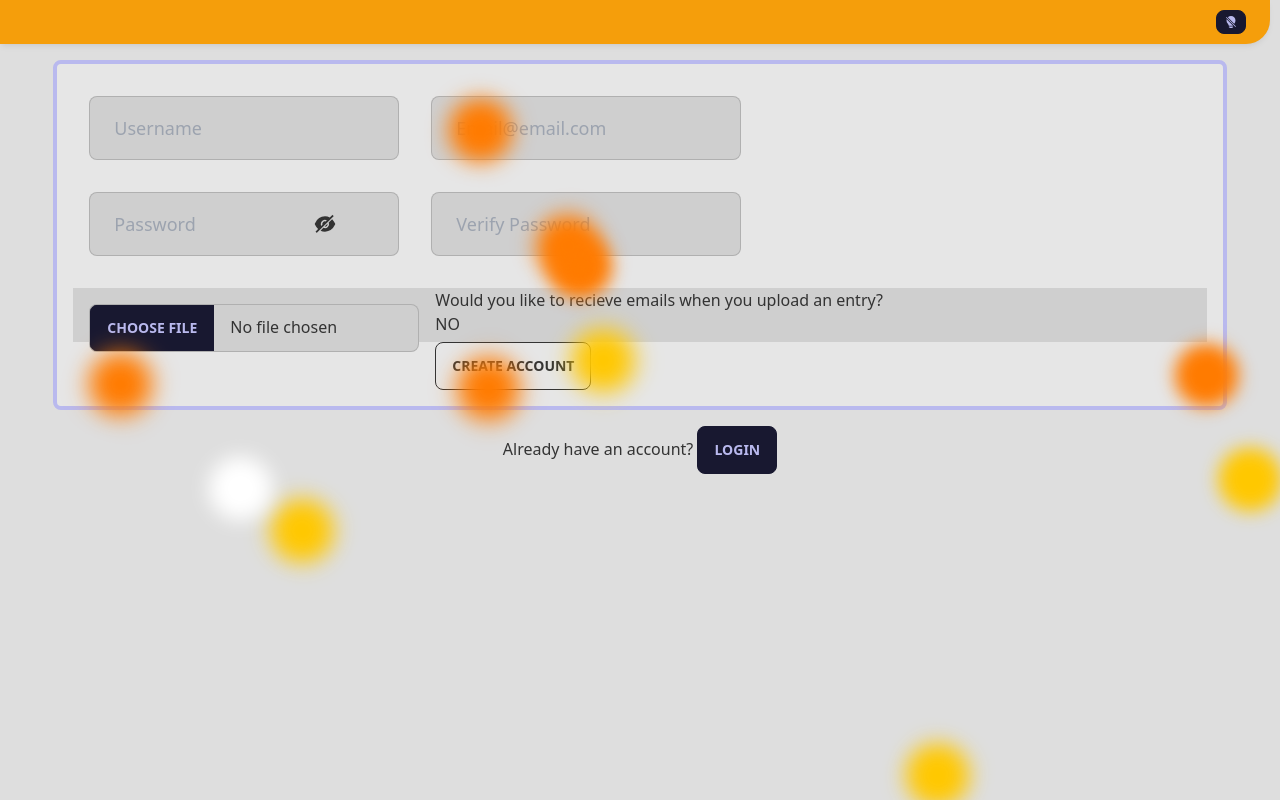
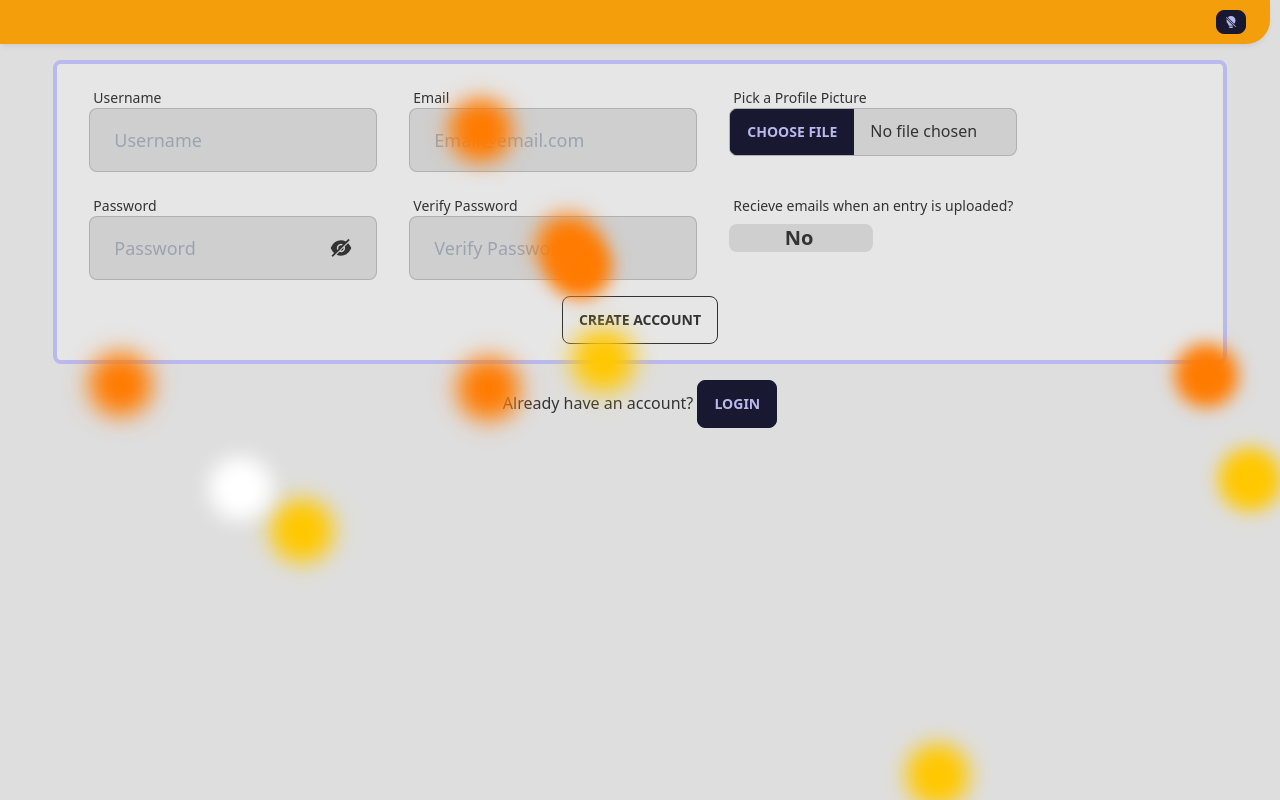
Before and after one commit to jpstorrie/KeepSight, a React (Create React App) app in the folder client/: page /users/new in a window 1280 px wide. Built offline with nearby package versions, Linux system fonts and the light colour scheme; no server answers.

Commit message:
feat: finish user create

```diff
--- a/client/src/components/Children.js
+++ b/client/src/components/Children.js
@@ -42,7 +42,7 @@ export default function Children({ user }) {
     if(children.length===0 && !formVis){
         return (<div className="flex-wrap justify-center pt-20">
             <h1 className="font-bold text-3xl p-6">Welcome {user.username}!</h1>
-            <h1 className="">IT LOOKS LIKE YOU DON'T HAVE ANY CHILDREN OR PETS ASSOCIATED WITH YOUR ACCOUNT</h1>
+            <h1 className="">IT LOOKS LIKE YOU DON'T HAVE ANY PEOPLE ASSOCIATED WITH YOUR ACCOUNT</h1>
             <button className="link" onClick={()=>toggleFormVis(!formVis)}>ADD THEM HERE</button>
             </div>
         )
--- a/client/src/components/NewUser.js
+++ b/client/src/components/NewUser.js
@@ -7,8 +7,8 @@ export default function NewUser({ updateUser }) {
   const navigate = useNavigate()
 
   const [isVis, setIsVis] = useState(false);
-  const [password, setPassword] = useState(null);
-  const [verification, setVer] = useState(null);
+  const [password, setPassword] = useState("");
+  const [verification, setVer] = useState("");
   const [email, setEmail] = useState("");
   const [username, setUsername] = useState("");
   const [pfp, setPfp] = useState();
@@ -16,11 +16,12 @@ export default function NewUser({ updateUser }) {
   const [loginForm, setLoginForm] = useState({ username: username, password: password })
   const [validCardVis, setValidCardVis] = useState(false);
 
-
+console.log(pfp)
 
   useEffect(() => {
     setLoginForm({ username: username, password: password })
   }, [username, password])
+
 
   function handleNewUser(e) {
     e.preventDefault();
@@ -66,28 +67,60 @@ export default function NewUser({ updateUser }) {
         <form
           onSubmit={(e) => { handleNewUser(e) }}
           autoComplete="on">
+
+          <div className="flex relative">
+            <div className="form-control w-full max-w-xs">
+              <label className="label pb-0 ml-4">
+                <h1 className="label-text">Username</h1>
+              </label>
               <input
-            className="input input-lg input-bordered bg-base-300 m-4"
+                className="input input-lg input-bordered bg-base-300 mx-4 mb-4"
                 required
                 onChange={(e) => setUsername(e.target.value)}
                 type="text"
                 placeholder="Username"
-            autoComplete="username" />
+                autoComplete="username"
+                title="Please add a UserName" />
+            </div>
+
+            <div className="form-control w-full max-w-xs">
+              <label className="label pb-0 ml-4">
+                <h1 className="label-text">Email</h1>
+              </label>
               <input
-            className="input input-lg input-bordered bg-base-300 m-4"
+                className="input input-lg input-bordered bg-base-300 mx-4 mb-4"
                 name="email"
                 required
                 onChange={(e) => setEmail(e.target.value)}
                 type="email"
                 placeholder="Email@email.com"
                 autoComplete="username" />
-          <div
-            className="mb-4 flex relative"
+            </div>
+
+            <div className="form-control w-full max-w-xs">
+              <label className="label pb-0 ml-4">
+                <h1 className="label-text">Pick a Profile Picture</h1>
+              </label>
+              <input
+                type="file"
+                className="file-input file-input-bordered w-xs bg-base-300 float-left mx-4 mb-4"
+                onChange={(e) => setPfp(e.target.files[0])}
+                accept="image/*"
+                required
+              />
+            </div>
+          </div>
+
+
+          <div className="flex relative">
+            <div className="form-control w-full max-w-xs">
+              <label className="label pb-0 ml-4">
+                <h1 className="label-text">Password</h1>
+              </label>
+              <input
                 onFocus={() => setValidCardVis(true)}
                 onBlur={() => setValidCardVis(false)}
-          >
-            <input
-              className="input input-lg input-bordered bg-base-300 m-4"
+                className="input input-lg input-bordered bg-base-300 mx-4 mb-4"
                 type={isVis ? "text" : "password"}
                 required
                 placeholder="Password"
@@ -96,38 +129,53 @@ export default function NewUser({ updateUser }) {
                 pattern="(?=.*\d)(?=.*[a-z])(?=.*[A-Z]).{8,}"
                 title="Must contain at least one number and one uppercase and lowercase letter, and at least 8 or more characters"
               />
+            </div>
+
+            <div className="form-control w-full max-w-xs">
+              <label className="label pb-0 ml-4">
+                <h1 className="label-text">Verify Password</h1>
+              </label>
               <input
-              className="input input-lg input-bordered bg-base-300 m-4"
+                onFocus={() => setValidCardVis(true)}
+                onBlur={() => setValidCardVis(false)}
+                className="input input-lg input-bordered bg-base-300 mx-4 mb-4"
                 type={isVis ? "text" : "password"}
                 required
                 placeholder="Verify Password"
-              onChange={(e)=>setVer(e.target.value)}
+                onChange={(e) => setVer(e.target.value)}
                 autoComplete="current-password"
+                pattern={password}
+                title="Passwords must match"
               />
-            <button type="button" className="text-2xl absolute left-60 my-9" onClick={() => setIsVis(!isVis)}>
+            </div>
+
+            <button type="button" className="text-2xl absolute left-64 my-12" onClick={() => setIsVis(!isVis)}>
               {isVis ? <AiFillEye /> : <AiFillEyeInvisible />}
             </button>
-          </div>
-          <input
-            type="file"
-            className="file-input file-input-bordered w-xs bg-base-300 float-left m-4"
-            onChange={(e) => setPfp(e.target.files[0])}
-            accept="image/*"
-          />
-          <div className="bg-base-300">
-            <h3>Would you like to recieve emails when you upload an entry?</h3>
-            <label className="swap">
+
+
+            <div className="mx-4">
+              <label className="label">
+                <h1 className="label-text">Recieve emails when an entry is uploaded?</h1>
+              </label>
+              <label className="swap w-1/2 bg-base-300 rounded-lg text-xl">
                 <input
                   onClick={() => { setRecieveEmails(!recieveEmails) }}
                   type="checkbox"
                 />
-              <div className="swap-on">YES</div>
-              <div className="swap-off">NO</div>
+                <div className="swap-on font-semibold">Yes</div>
+                <div className="swap-off font-semibold">No</div>
               </label>
             </div>
+          </div>
+
+          {validCardVis ? <ValidationCard password={password} verification={verification} /> : null}
+
+        <div className="flex justify-center">
           <button className="btn btn-outline" type="submit">Create Account</button>
+        </div>
+
         </form>
-        {validCardVis ? <ValidationCard password={password} verification={verification} /> : null}
       </div>
       <h3>Already have an account? <button className="btn" onClick={() => navigate("/")}>Login</button></h3>
     </div>
--- a/client/src/components/ValidationCard.js
+++ b/client/src/components/ValidationCard.js
@@ -3,9 +3,8 @@ export default function ValidationCard({ password, verification }) {
     var lowerCaseLetters = /[a-z]/g;
     var upperCaseLetters = /[A-Z]/g;
     var numbers = /[0-9]/g;
-    if (password) {
         return (
-            <div id="message">
+            <div className=" p-4">
                 <h3>Password must contain the following:</h3>
                 <p id="letter" className={password.match(lowerCaseLetters) ? "valid" : "invalid"}>A <b>lowercase</b> letter</p>
                 <p id="capital" className={password.match(upperCaseLetters) ? "valid" : "invalid"}>A <b>capital (uppercase)</b> letter</p>
@@ -15,4 +14,3 @@ export default function ValidationCard({ password, verification }) {
             </div>
         )
     }
-}
```
Also changed, not shown: 1 other file (tests, documents, lock files or other folders). Lines whose indentation alone changed are shown as unchanged.
